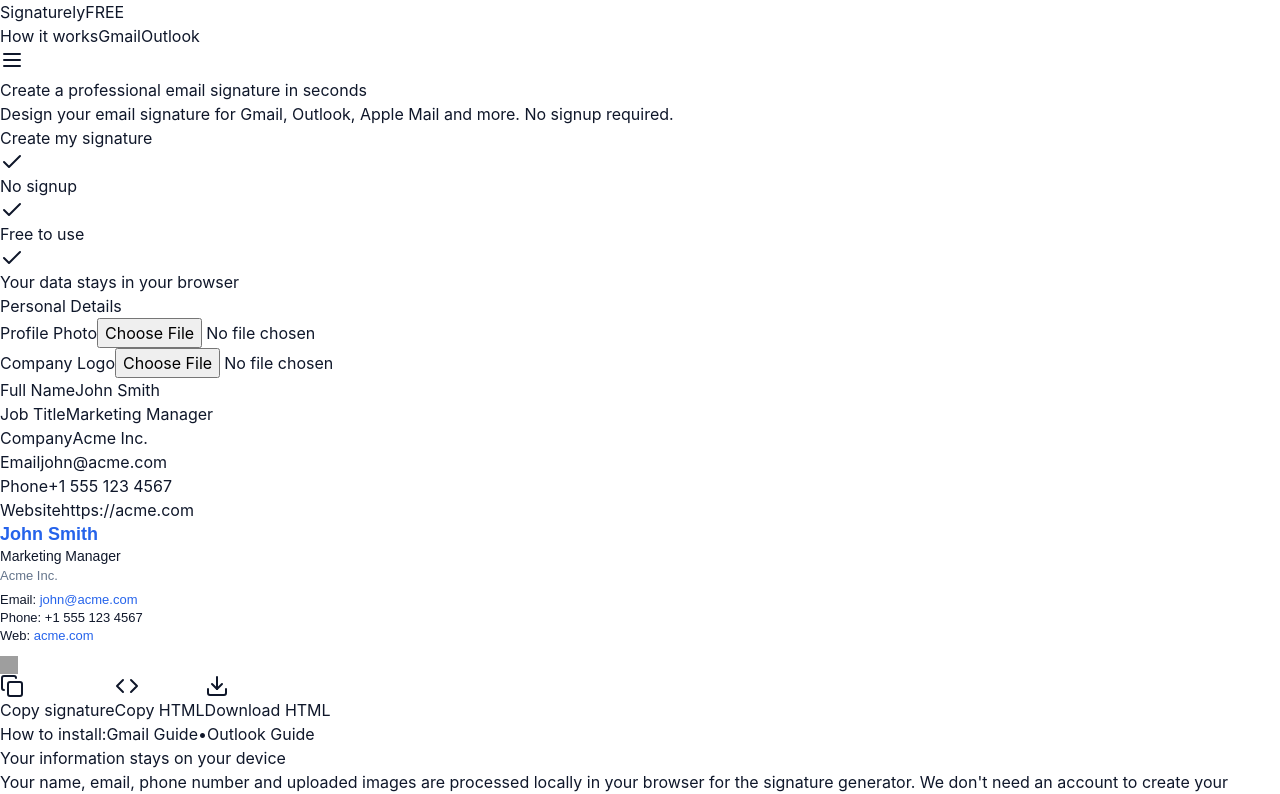
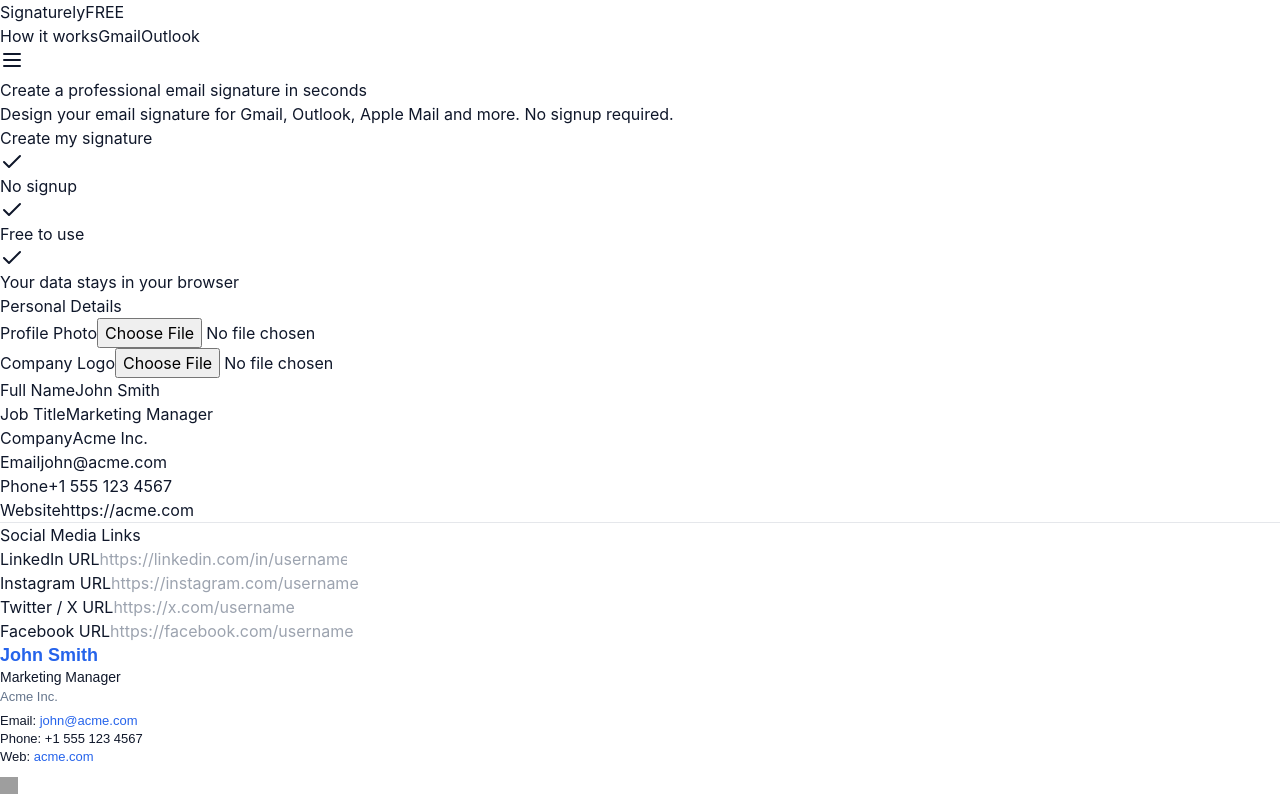
Before and after one commit to WallaceAlmeida220/signaturely-free, a React (Vite) app: page / in a window 1280 px wide. Shown: the top 794 px of the page. Built offline with nearby package versions, Linux system fonts and the light colour scheme; grey boxes are pictures that could not be loaded.

Commit message:
redes sociais

```diff
--- a/src/components/SignatureForm.jsx
+++ b/src/components/SignatureForm.jsx
@@ -32,6 +32,8 @@ export default function SignatureForm({ formData, setFormData }) {
   };
 
   return (
+    <div className="space-y-6">
+      {/* Personal Details */}
       <div className="space-y-4">
         <h2 className="text-lg font-bold text-slate-800">Personal Details</h2>
 
@@ -148,5 +150,63 @@ export default function SignatureForm({ formData, setFormData }) {
           />
         </div>
       </div>
+
+      <hr className="border-slate-200" />
+
+      {/* Social Media Links */}
+      <div className="space-y-4">
+        <h2 className="text-lg font-bold text-slate-800">Social Media Links</h2>
+
+        <div className="grid grid-cols-1 sm:grid-cols-2 gap-4">
+          <div>
+            <label className="block text-sm font-medium text-slate-700 mb-1">LinkedIn URL</label>
+            <input
+              type="text"
+              name="linkedin"
+              placeholder="https://linkedin.com/in/username"
+              value={formData.linkedin || ''}
+              onChange={handleChange}
+              className="w-full p-2 border border-slate-300 rounded-md focus:ring-2 focus:ring-blue-500 outline-none"
+            />
+          </div>
+
+          <div>
+            <label className="block text-sm font-medium text-slate-700 mb-1">Instagram URL</label>
+            <input
+              type="text"
+              name="instagram"
+              placeholder="https://instagram.com/username"
+              value={formData.instagram || ''}
+              onChange={handleChange}
+              className="w-full p-2 border border-slate-300 rounded-md focus:ring-2 focus:ring-blue-500 outline-none"
+            />
+          </div>
+
+          <div>
+            <label className="block text-sm font-medium text-slate-700 mb-1">Twitter / X URL</label>
+            <input
+              type="text"
+              name="twitter"
+              placeholder="https://x.com/username"
+              value={formData.twitter || ''}
+              onChange={handleChange}
+              className="w-full p-2 border border-slate-300 rounded-md focus:ring-2 focus:ring-blue-500 outline-none"
+            />
+          </div>
+
+          <div>
+            <label className="block text-sm font-medium text-slate-700 mb-1">Facebook URL</label>
+            <input
+              type="text"
+              name="facebook"
+              placeholder="https://facebook.com/username"
+              value={formData.facebook || ''}
+              onChange={handleChange}
+              className="w-full p-2 border border-slate-300 rounded-md focus:ring-2 focus:ring-blue-500 outline-none"
+            />
+          </div>
+        </div>
+      </div>
+    </div>
   );
 }
```
Lines whose indentation alone changed are shown as unchanged.
